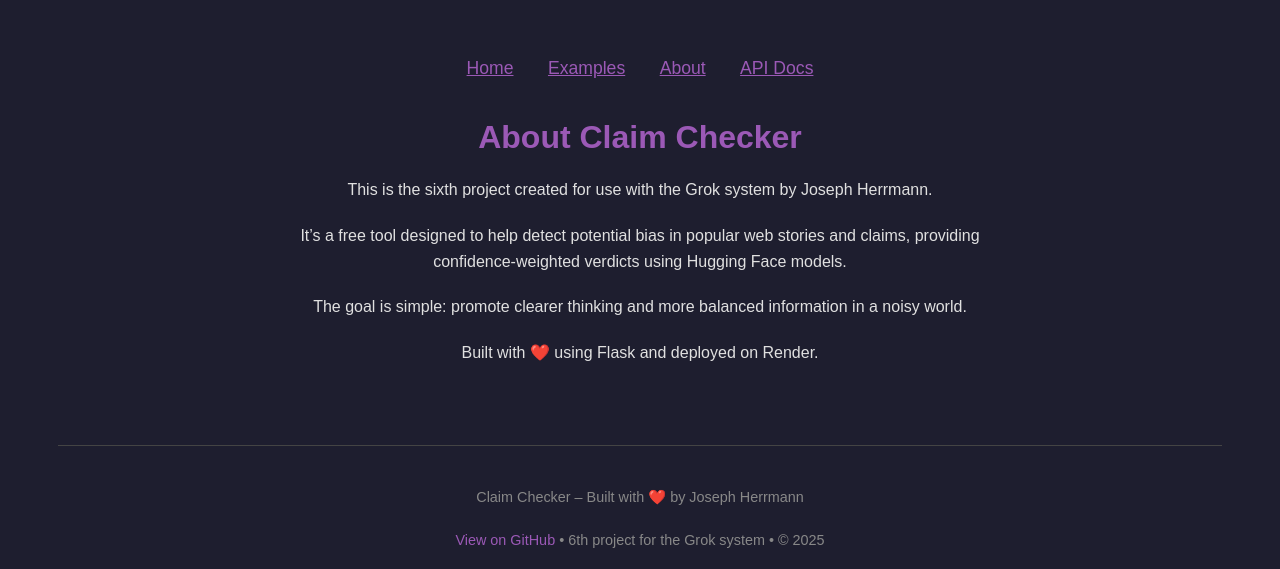
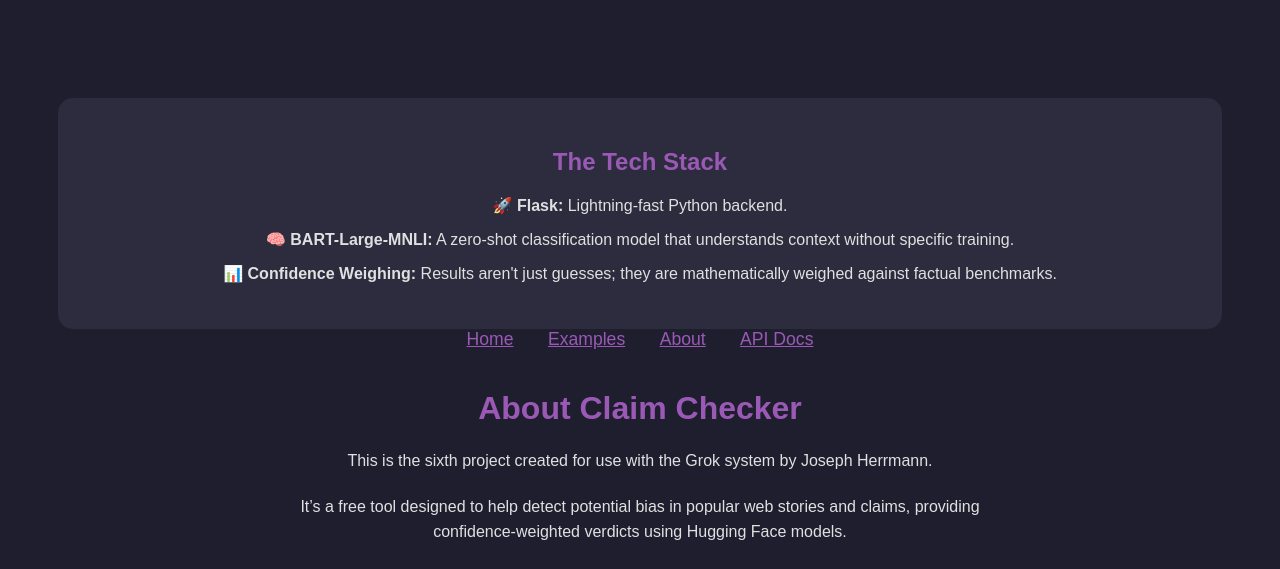
Before and after one commit to thenecronwolf-blip/Claim-Checker, a Flask app: page /about in a window 1280 px wide. Shown: the top 569 px of the page. Run offline with Flask 3, Linux system fonts and the light colour scheme.

Commit message:
Update about.html

```diff
--- a/ui/templates/about.html
+++ b/ui/templates/about.html
@@ -4,6 +4,14 @@
     <meta charset="UTF-8">
     <meta name="viewport" content="width=device-width, initial-scale=1.0">
     <title>About - Claim Checker</title>
+    <div style="background: #2c2c3e; padding: 30px; border-radius: 15px; margin-top: 40px;">
+    <h2 style="color: #9b59b6;">The Tech Stack</h2>
+    <ul style="list-style: none; padding: 0;">
+        <li style="margin-bottom: 15px;">🚀 <strong>Flask:</strong> Lightning-fast Python backend.</li>
+        <li style="margin-bottom: 15px;">🧠 <strong>BART-Large-MNLI:</strong> A zero-shot classification model that understands context without specific training.</li>
+        <li style="margin-bottom: 15px;">📊 <strong>Confidence Weighing:</strong> Results aren't just guesses; they are mathematically weighed against factual benchmarks.</li>
+    </ul>
+</div>
     <style>
         body { font-family: Arial, sans-serif; background: #1e1e2f; color: #e0e0e0; padding: 50px; text-align: center; }
         a { color: #9b59b6; } nav a { margin: 0 15px; font-size: 1.1em; }
```
